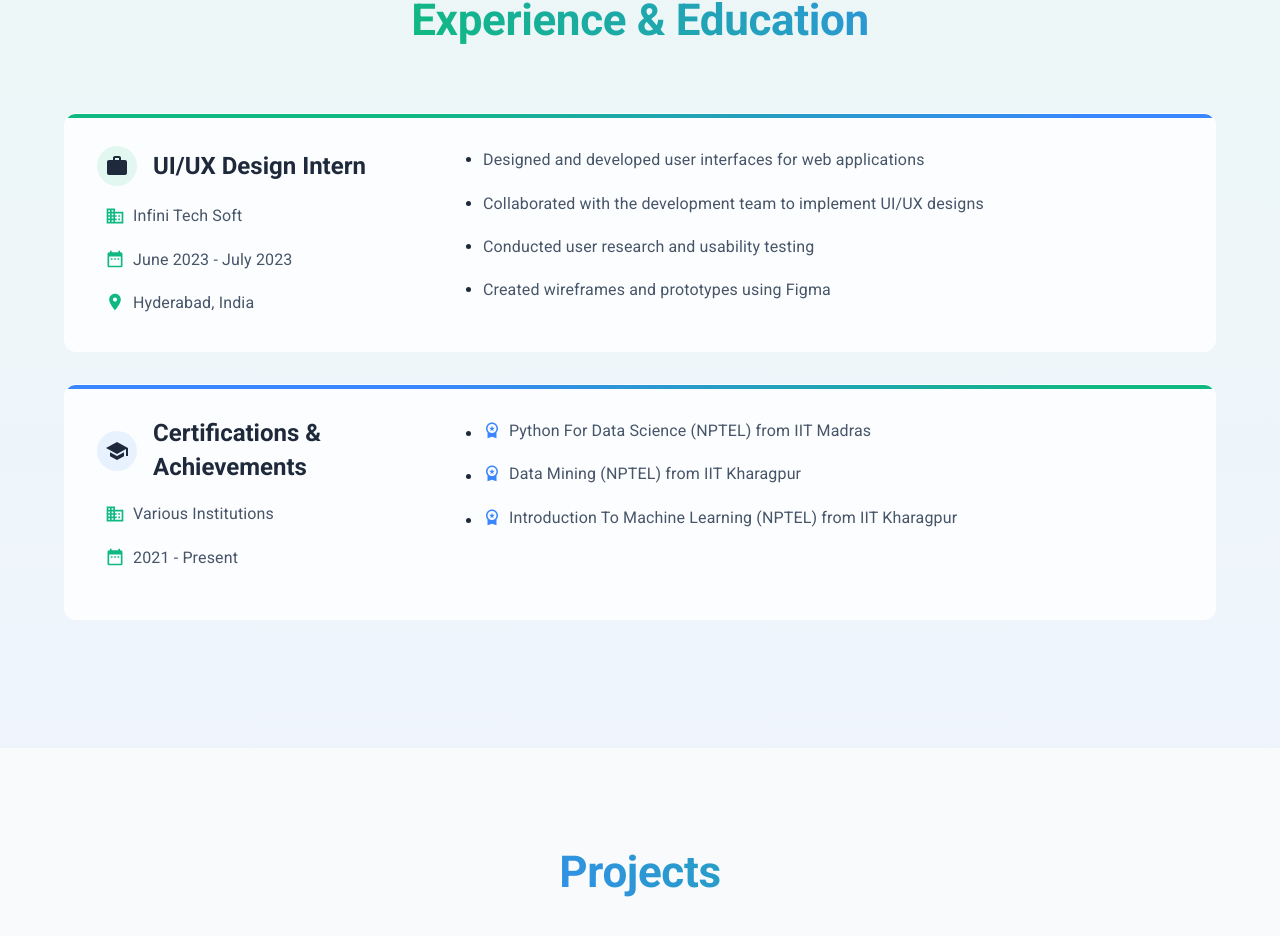
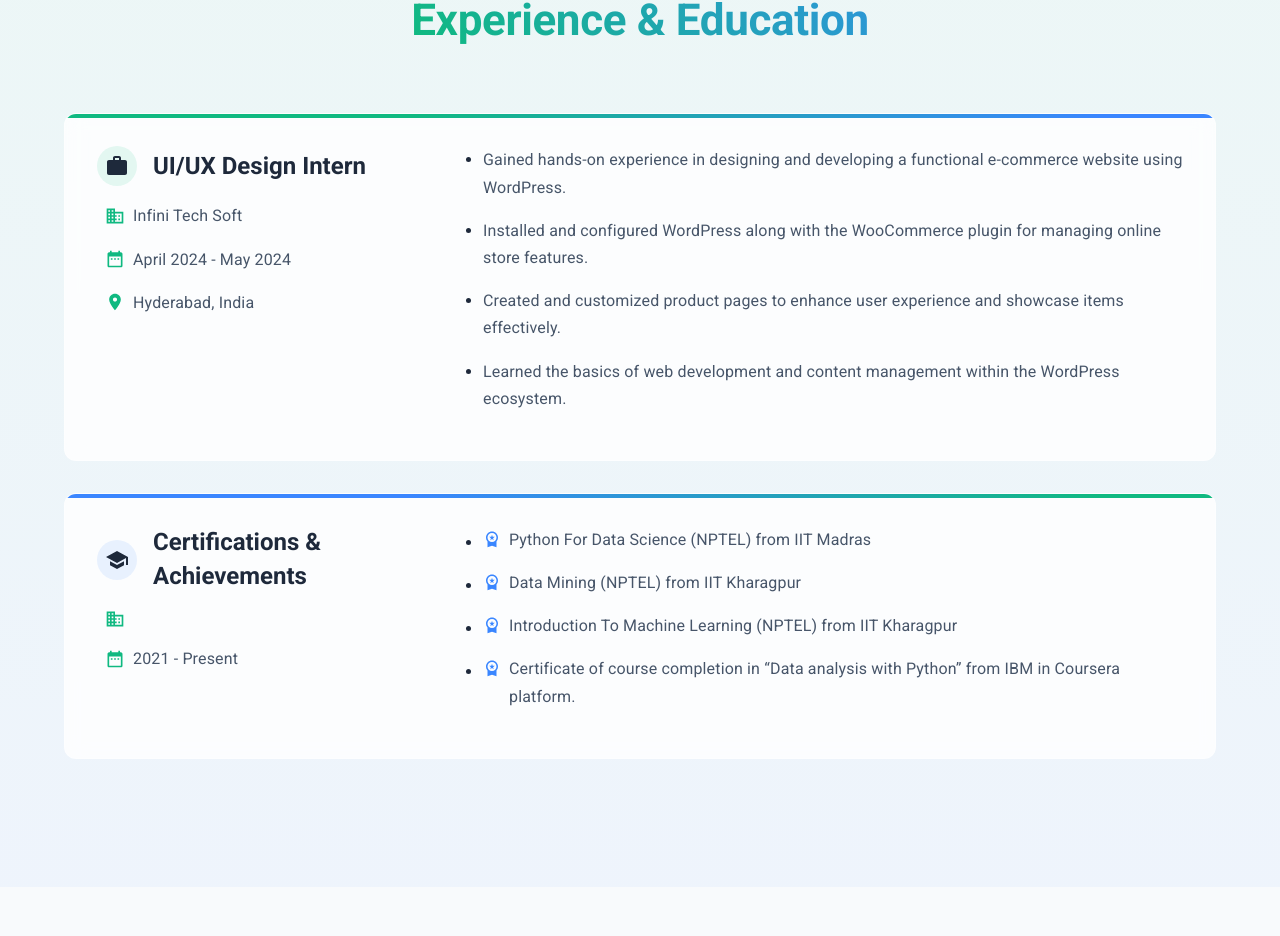
Before and after one commit to Jahnavi-504/Resume-portfolio, a React (Vite) app in the folder Resume-portfolio/: page / in a window 1280 px wide. Shown: the part 2070-3006 px from the top of the page. Built offline with nearby package versions, Linux system fonts and the light colour scheme.

Commit message:
Update Experience.tsx

```diff
--- a/Resume-portfolio/src/components/Experience.tsx
+++ b/Resume-portfolio/src/components/Experience.tsx
@@ -20,24 +20,24 @@ const experiences: Experience[] = [
   {
     title: 'UI/UX Design Intern',
     company: 'Infini Tech Soft',
-    duration: 'June 2023 - July 2023',
+    duration: 'April 2024 - May 2024',
     location: 'Hyderabad, India',
     description: [
-      'Designed and developed user interfaces for web applications',
-      'Collaborated with the development team to implement UI/UX designs',
-      'Conducted user research and usability testing',
-      'Created wireframes and prototypes using Figma',
+      'Gained hands-on experience in designing and developing a functional e-commerce website using WordPress.',
+      'Installed and configured WordPress along with the WooCommerce plugin for managing online store features.',
+      'Created and customized product pages to enhance user experience and showcase items effectively.',
+      'Learned the basics of web development and content management within the WordPress ecosystem.',
     ],
     type: 'work',
   },
   {
     title: 'Certifications & Achievements',
-    company: 'Various Institutions',
     duration: '2021 - Present',
     description: [
       'Python For Data Science (NPTEL) from IIT Madras',
       'Data Mining (NPTEL) from IIT Kharagpur',
       'Introduction To Machine Learning (NPTEL) from IIT Kharagpur',
+      'Certificate of course completion in  “Data analysis with Python” from IBM in Coursera platform.',
     ],
     type: 'education',
   },
```
